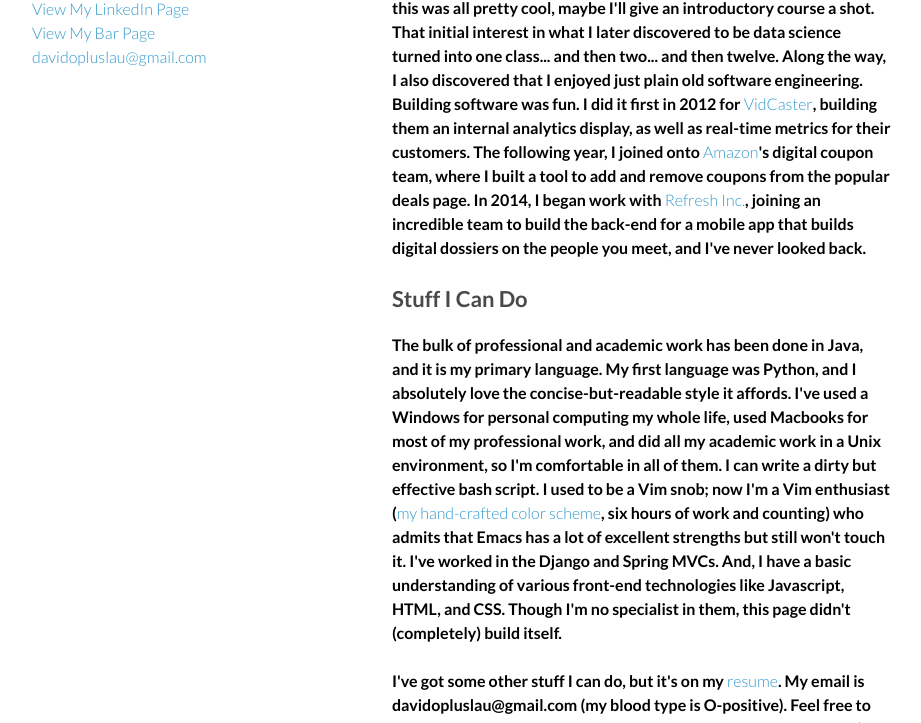
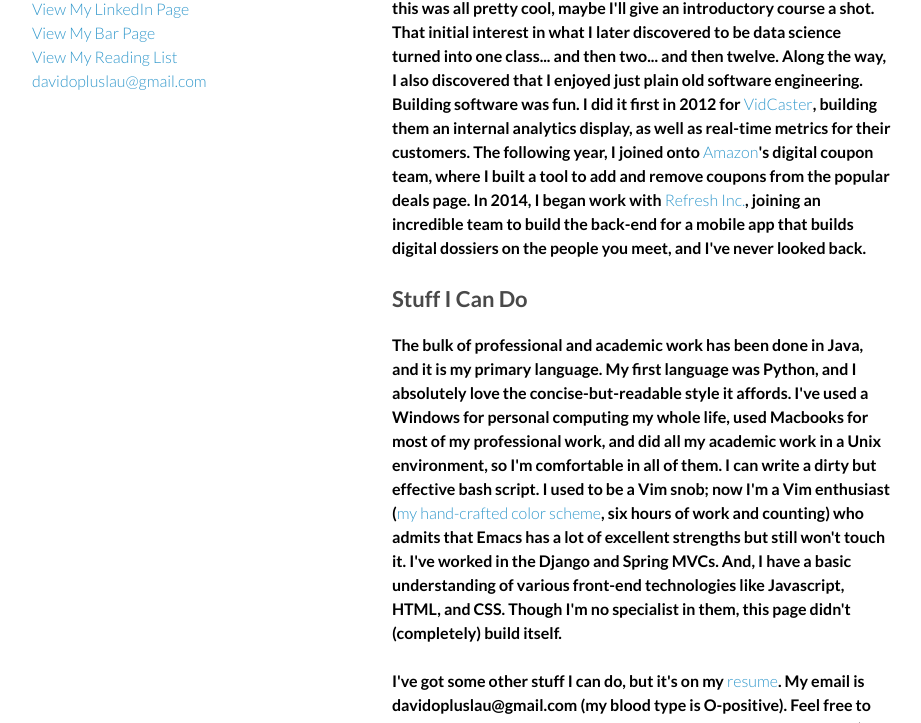
Before and after one commit to davidopluslau/davidopluslau.github.io, a plain HTML site: page index.html in a window 1280 px wide. Shown: the part 377-1100 px from the top of the page, without its empty margins (178-1099 px from the left). Drawn offline with Linux system fonts and the light colour scheme.

Commit message:
Update index.html
Added Goodreads

```diff
--- a/index.html
+++ b/index.html
@@ -22,6 +22,7 @@
         <p><a href="https://dl.dropboxusercontent.com/u/59596352/Resume%20-%20David%20Lau.pdf" target="_blank">View My Resume</a></p>
         <p><a href="http://www.linkedin.com/in/davidopluslau" target="_blank">View My LinkedIn Page</a></p>
         <p><a href="http://www.theclevereggplant.com" target="_blank">View My Bar Page</a></p>
+        <p><a href="https://www.goodreads.com/review/list/39540297?shelf=%23ALL%23" target="_blank">View My Reading List</a></p>
         <p><a href="mailto:davidopluslau@gmail.com">davidopluslau@gmail.com</p>
       </header>
       <section>
```
